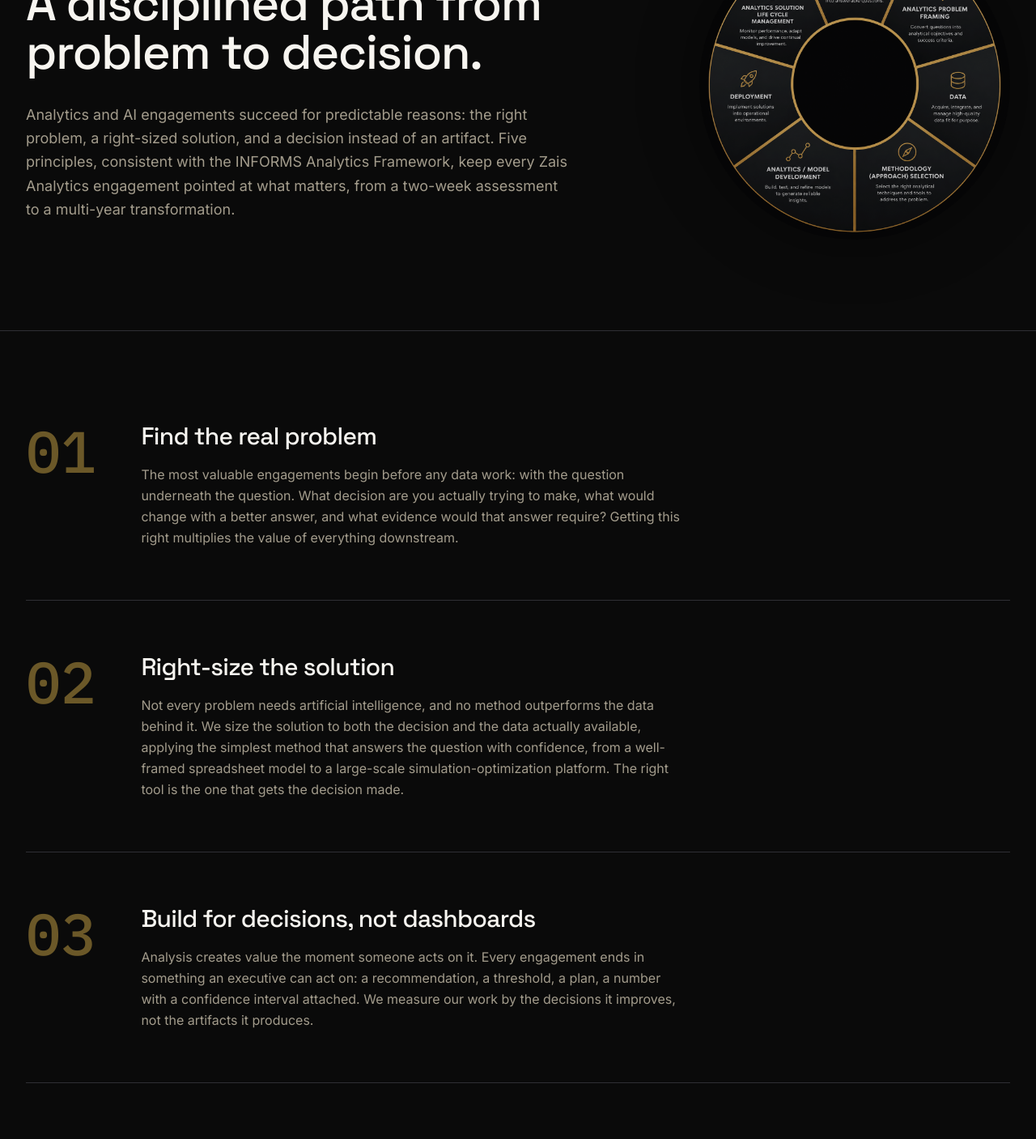
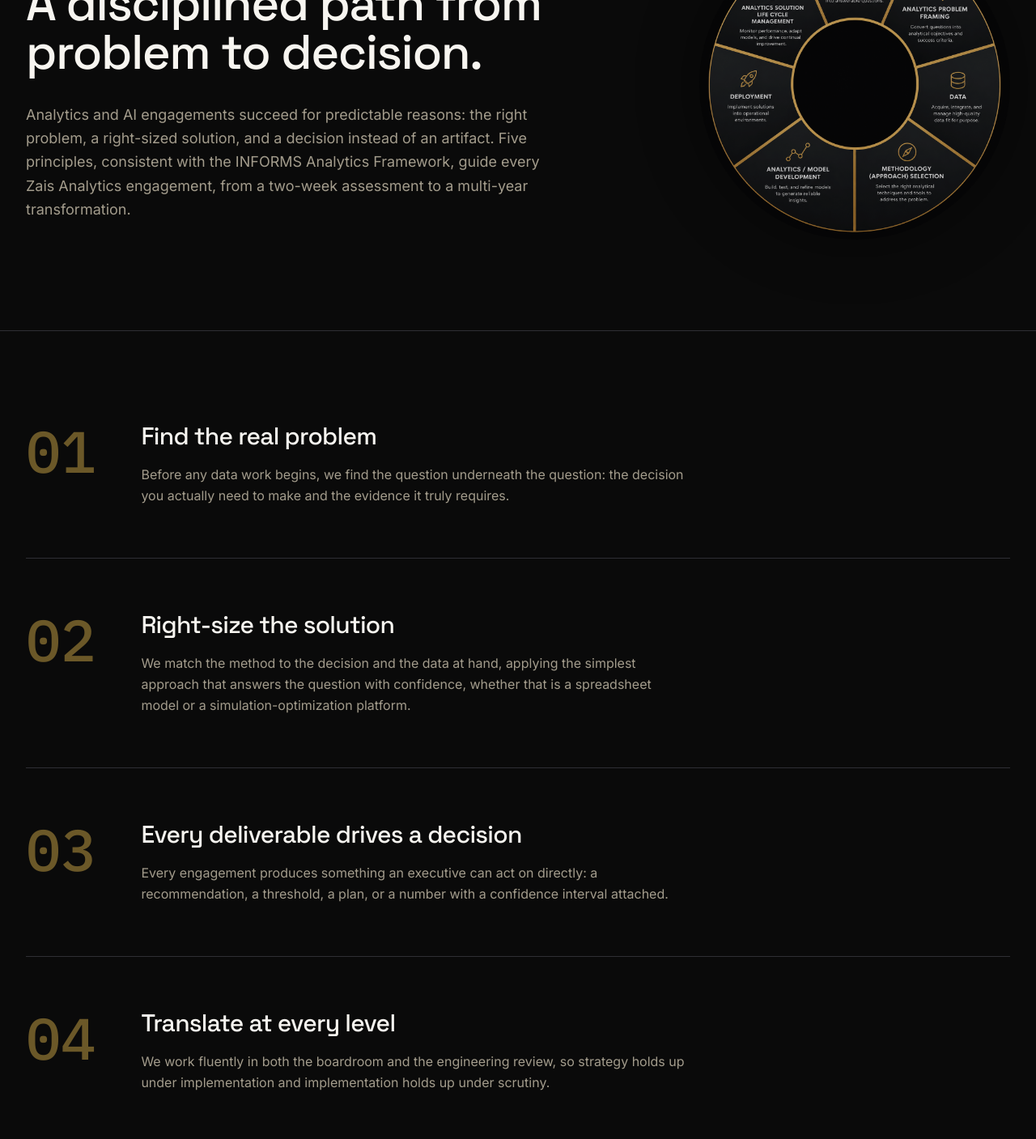
Before and after one commit to markzais/za_website, a Next.js app: page /approach in a window 1280 px wide. Shown: the part 280-1687 px from the top of the page at 81% size. Built offline with nearby package versions, Linux system fonts and the light colour scheme.

Commit message:
Revised, timmed  approach text

```diff
--- a/src/app/approach/page.tsx
+++ b/src/app/approach/page.tsx
@@ -8,7 +8,7 @@ import { principles } from "@/data/approach";
 export const metadata: Metadata = {
   title: "Approach",
   description:
-    "Five principles, consistent with the INFORMS Analytics Framework, govern every Zais Analytics engagement: find the real problem, right-size the solution, build for decisions not dashboards, translate at every level, and transfer capability.",
+    "Five principles, consistent with the INFORMS Analytics Framework, guide every Zais Analytics engagement: find the real problem, right-size the solution, drive every deliverable toward a decision, translate at every level, and transfer capability.",
 };
 
 export default function ApproachPage() {
@@ -30,8 +30,8 @@ export default function ApproachPage() {
                 <p className="mt-8 max-w-2xl text-lg leading-relaxed text-paper-400">
                   Analytics and AI engagements succeed for predictable reasons: the right problem, a
                   right-sized solution, and a decision instead of an artifact. Five principles, consistent
-                  with the INFORMS Analytics Framework, keep every Zais Analytics engagement pointed at
-                  what matters, from a two-week assessment to a multi-year transformation.
+                  with the INFORMS Analytics Framework, guide every Zais Analytics engagement, from a
+                  two-week assessment to a multi-year transformation.
                 </p>
               </Reveal>
             </div>
--- a/src/data/approach.ts
+++ b/src/data/approach.ts
@@ -8,26 +8,26 @@ export const principles: Principle[] = [
   {
     index: "01",
     title: "Find the real problem",
-    body: "The most valuable engagements begin before any data work: with the question underneath the question. What decision are you actually trying to make, what would change with a better answer, and what evidence would that answer require? Getting this right multiplies the value of everything downstream.",
+    body: "Before any data work begins, we find the question underneath the question: the decision you actually need to make and the evidence it truly requires.",
   },
   {
     index: "02",
     title: "Right-size the solution",
-    body: "Not every problem needs artificial intelligence, and no method outperforms the data behind it. We size the solution to both the decision and the data actually available, applying the simplest method that answers the question with confidence, from a well-framed spreadsheet model to a large-scale simulation-optimization platform. The right tool is the one that gets the decision made.",
+    body: "We match the method to the decision and the data at hand, applying the simplest approach that answers the question with confidence, whether that is a spreadsheet model or a simulation-optimization platform.",
   },
   {
     index: "03",
-    title: "Build for decisions, not dashboards",
-    body: "Analysis creates value the moment someone acts on it. Every engagement ends in something an executive can act on: a recommendation, a threshold, a plan, a number with a confidence interval attached. We measure our work by the decisions it improves, not the artifacts it produces.",
+    title: "Every deliverable drives a decision",
+    body: "Every engagement produces something an executive can act on directly: a recommendation, a threshold, a plan, or a number with a confidence interval attached.",
   },
   {
     index: "04",
     title: "Translate at every level",
-    body: "Technical rigor earns its impact in the boardroom, and executive vision earns its credibility in engineering review. We work fluently at both altitudes, so strategy holds up under implementation and implementation holds up under scrutiny.",
+    body: "We work fluently in both the boardroom and the engineering review, so strategy holds up under implementation and implementation holds up under scrutiny.",
   },
   {
     index: "05",
     title: "Transfer capability",
-    body: "Our standard is an engagement that leaves you stronger, not dependent. And because analytics is never really finished (conditions change, models drift, and yesterday's right answer can quietly become tomorrow's wrong one), we build monitoring, governance, and knowledge transfer into the work itself, closing the loop back to the original decision so the capability endures long after the engagement ends.",
+    body: "We build monitoring, governance, and knowledge transfer into every engagement, so your organization stays capable long after the work is done.",
   },
 ];
```
Also changed, not shown: images/industries.png (added).
